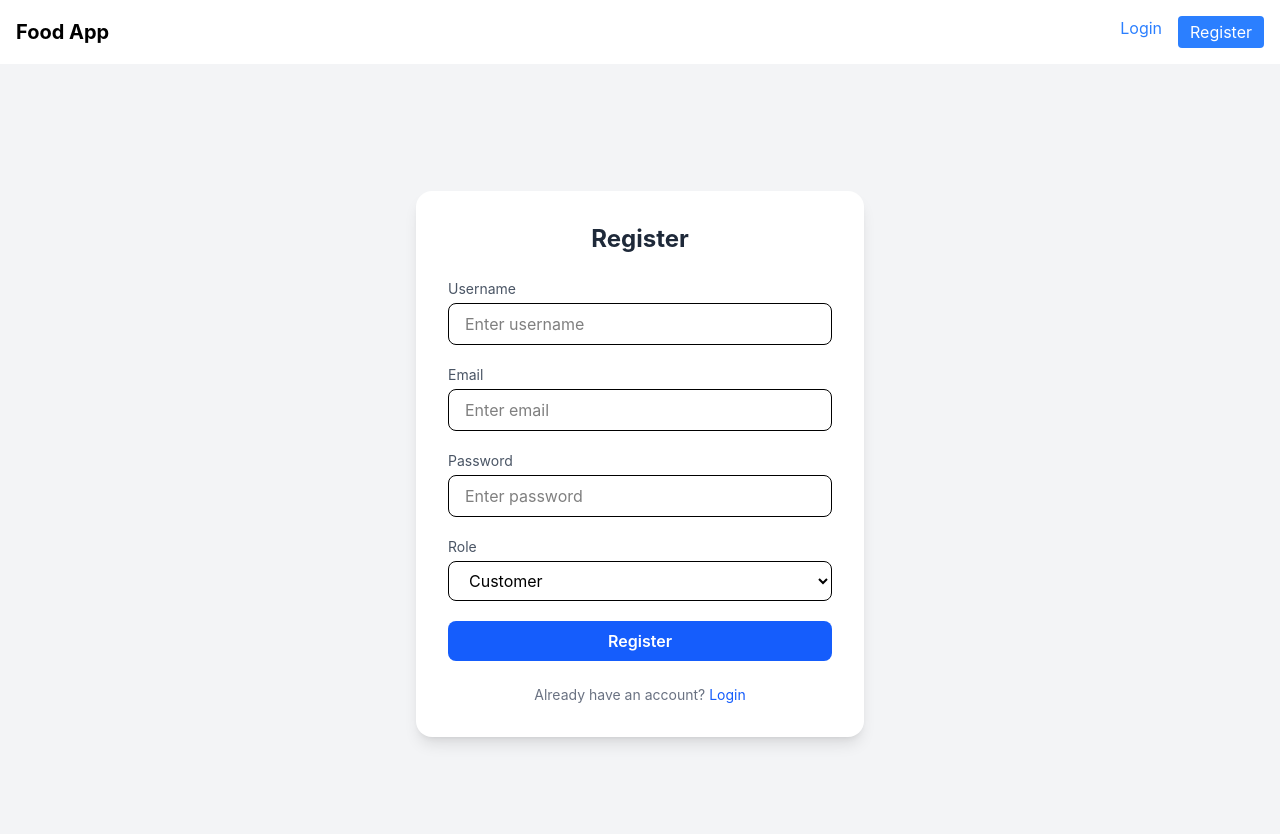
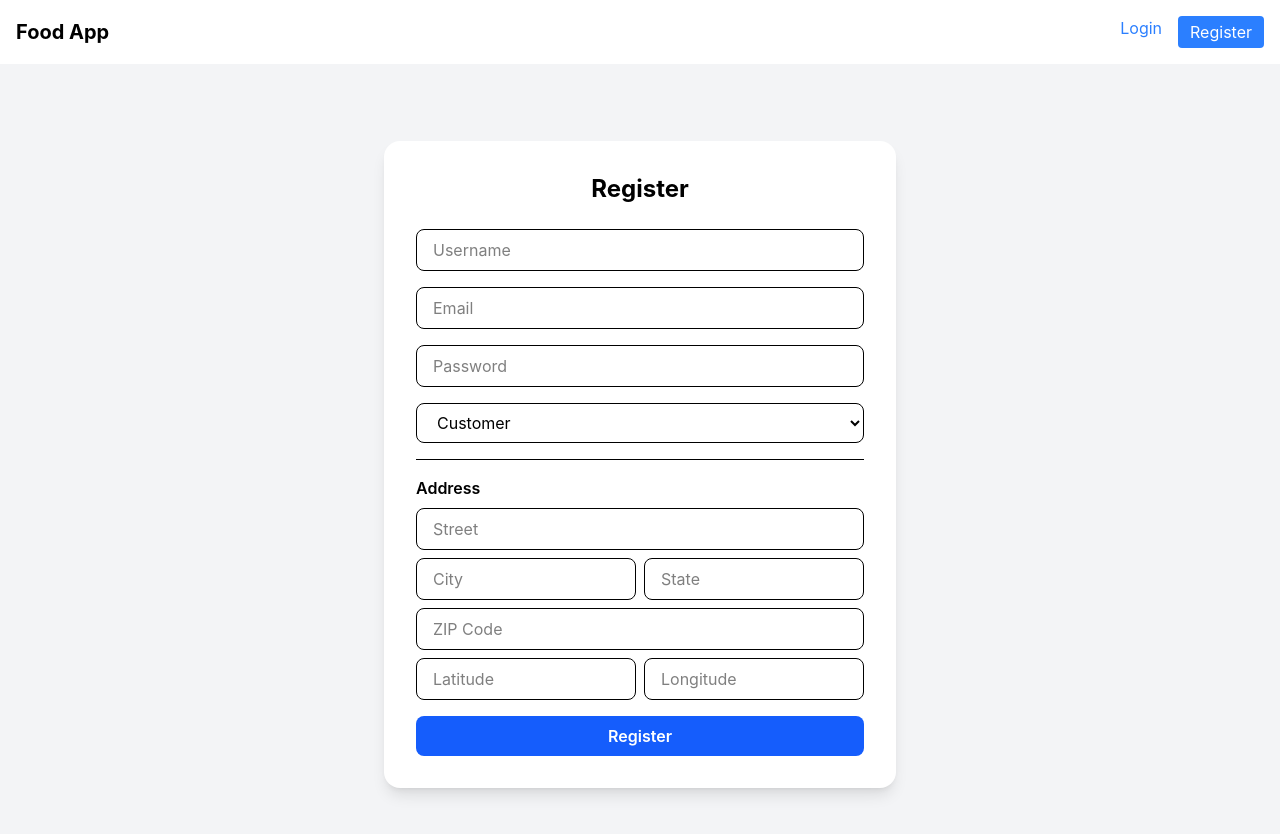
Before and after one commit to Het-Rasadiya-Opash/Food-Delivery-App, a React app in the folder Frontend/: page /register in a window 1280 px wide. Shown: the top 834 px of the page. Built offline with nearby package versions, Linux system fonts and the light colour scheme; no server answers; the HTML template or start-up script is replaced by a standard one.

Commit message:
Register form in address field add and model in

```diff
--- a/Frontend/src/App.jsx
+++ b/Frontend/src/App.jsx
@@ -34,6 +34,7 @@ const App = () => {
         <Route path="/login" element={<LoginPage />} />
         <Route path="/register" element={<Register />} />
 
+
         <Route element={<ProtectedRoute />}>
           <Route path="/profile" element={<Profile />} />
         </Route>
--- a/Frontend/src/pages/Register.jsx
+++ b/Frontend/src/pages/Register.jsx
@@ -15,6 +15,13 @@ const Register = () => {
   const [role, setRole] = useState("Customer");
   const [username, setUsername] = useState("");
 
+  const [street, setStreet] = useState("");
+  const [city, setCity] = useState("");
+  const [stateName, setStateName] = useState("");
+  const [zip, setZip] = useState("");
+  const [lat, setLat] = useState("");
+  const [lng, setLng] = useState("");
+
   const dispatch = useDispatch();
   const { loading, error } = useSelector((state) => state.users);
   const navigate = useNavigate();
@@ -27,21 +34,29 @@ const Register = () => {
     e.preventDefault();
     dispatch(clearError());
     dispatch(setLoading(true));
+
     try {
       const response = await apiRequest.post("/users/register", {
         email,
         password,
         role,
         username,
+
+        address: {
+          street,
+          city,
+          state: stateName,
+          zip,
+          location: {
+            type: "Point",
+            coordinates: [Number(lng), Number(lat)],
+          },
+        },
       });
 
       dispatch(setCurrentUser(response.data.data.user));
 
-      setEmail("");
-      setPassword("");
-      setRole("Customer");
-      setUsername("");
-      navigate("/")
+      navigate("/");
     } catch (err) {
       dispatch(
         setError(
@@ -56,10 +71,8 @@ const Register = () => {
 
   return (
     <div className="min-h-screen flex items-center justify-center bg-gray-100 px-4">
-      <div className="w-full max-w-md bg-white shadow-lg rounded-2xl p-8">
-        <h2 className="text-2xl font-bold text-center text-gray-800 mb-6">
-          Register
-        </h2>
+      <div className="w-full max-w-lg bg-white shadow-lg rounded-2xl p-8">
+        <h2 className="text-2xl font-bold text-center mb-6">Register</h2>
 
         {error && (
           <div className="mb-4 text-sm text-red-500 bg-red-100 p-2 rounded">
@@ -67,42 +80,31 @@ const Register = () => {
           </div>
         )}
 
-        <form onSubmit={handleRegister} className="space-y-5">
-          <div>
-            <label className="block text-sm text-gray-600 mb-1">Username</label>
+        <form onSubmit={handleRegister} className="space-y-4">
           <input
             type="text"
-              placeholder="Enter username"
+            placeholder="Username"
             value={username}
             onChange={(e) => setUsername(e.target.value)}
             className="w-full px-4 py-2 border rounded-lg focus:ring-2 focus:ring-blue-500 outline-none"
           />
-          </div>
 
-          <div>
-            <label className="block text-sm text-gray-600 mb-1">Email</label>
           <input
             type="email"
-              placeholder="Enter email"
+            placeholder="Email"
             value={email}
             onChange={(e) => setEmail(e.target.value)}
             className="w-full px-4 py-2 border rounded-lg focus:ring-2 focus:ring-blue-500 outline-none"
           />
-          </div>
 
-          <div>
-            <label className="block text-sm text-gray-600 mb-1">Password</label>
           <input
             type="password"
-              placeholder="Enter password"
+            placeholder="Password"
             value={password}
             onChange={(e) => setPassword(e.target.value)}
             className="w-full px-4 py-2 border rounded-lg focus:ring-2 focus:ring-blue-500 outline-none"
           />
-          </div>
 
-          <div>
-            <label className="block text-sm text-gray-600 mb-1">Role</label>
           <select
             value={role}
             onChange={(e) => setRole(e.target.value)}
@@ -112,6 +114,59 @@ const Register = () => {
             <option value="Restaurant Manager">Restaurant Manager</option>
             <option value="Driver">Driver</option>
           </select>
+
+          <div className="border-t pt-4">
+            <h3 className="font-semibold mb-2">Address</h3>
+
+            <input
+              type="text"
+              placeholder="Street"
+              value={street}
+              onChange={(e) => setStreet(e.target.value)}
+              className="w-full px-4 py-2 border rounded-lg focus:ring-2 focus:ring-blue-500 outline-none"
+            />
+
+            <div className="grid grid-cols-2 gap-2 mt-2">
+              <input
+                type="text"
+                placeholder="City"
+                value={city}
+                onChange={(e) => setCity(e.target.value)}
+                className="w-full px-4 py-2 border rounded-lg focus:ring-2 focus:ring-blue-500 outline-none"
+              />
+              <input
+                type="text"
+                placeholder="State"
+                value={stateName}
+                onChange={(e) => setStateName(e.target.value)}
+                className="w-full px-4 py-2 border rounded-lg focus:ring-2 focus:ring-blue-500 outline-none"
+              />
+            </div>
+
+            <input
+              type="text"
+              placeholder="ZIP Code"
+              value={zip}
+              onChange={(e) => setZip(e.target.value)}
+              className="w-full px-4 py-2 border rounded-lg focus:ring-2 focus:ring-blue-500 outline-none mt-2"
+            />
+
+            <div className="grid grid-cols-2 gap-2 mt-2">
+              <input
+                type="number"
+                placeholder="Latitude"
+                value={lat}
+                onChange={(e) => setLat(e.target.value)}
+                className="w-full px-4 py-2 border rounded-lg focus:ring-2 focus:ring-blue-500 outline-none"
+              />
+              <input
+                type="number"
+                placeholder="Longitude"
+                value={lng}
+                onChange={(e) => setLng(e.target.value)}
+                className="w-full px-4 py-2 border rounded-lg focus:ring-2 focus:ring-blue-500 outline-none"
+              />
+            </div>
           </div>
 
           <button
@@ -119,19 +174,9 @@ const Register = () => {
             disabled={loading}
             className="w-full bg-blue-600 text-white py-2 rounded-lg font-semibold hover:bg-blue-700 transition disabled:opacity-50"
           >
-            {loading ? "Creating Account..." : "Register"}
+            {loading ? "Creating..." : "Register"}
           </button>
         </form>
-
-        <p className="text-sm text-center text-gray-500 mt-6">
-          Already have an account?{" "}
-          <span
-            onClick={() => navigate("/login")}
-            className="text-blue-600 cursor-pointer hover:underline"
-          >
-            Login
-          </span>
-        </p>
       </div>
     </div>
   );
```
Also changed, not shown: 1 other file (tests, documents, lock files or other folders). Lines whose indentation alone changed are shown as unchanged.
